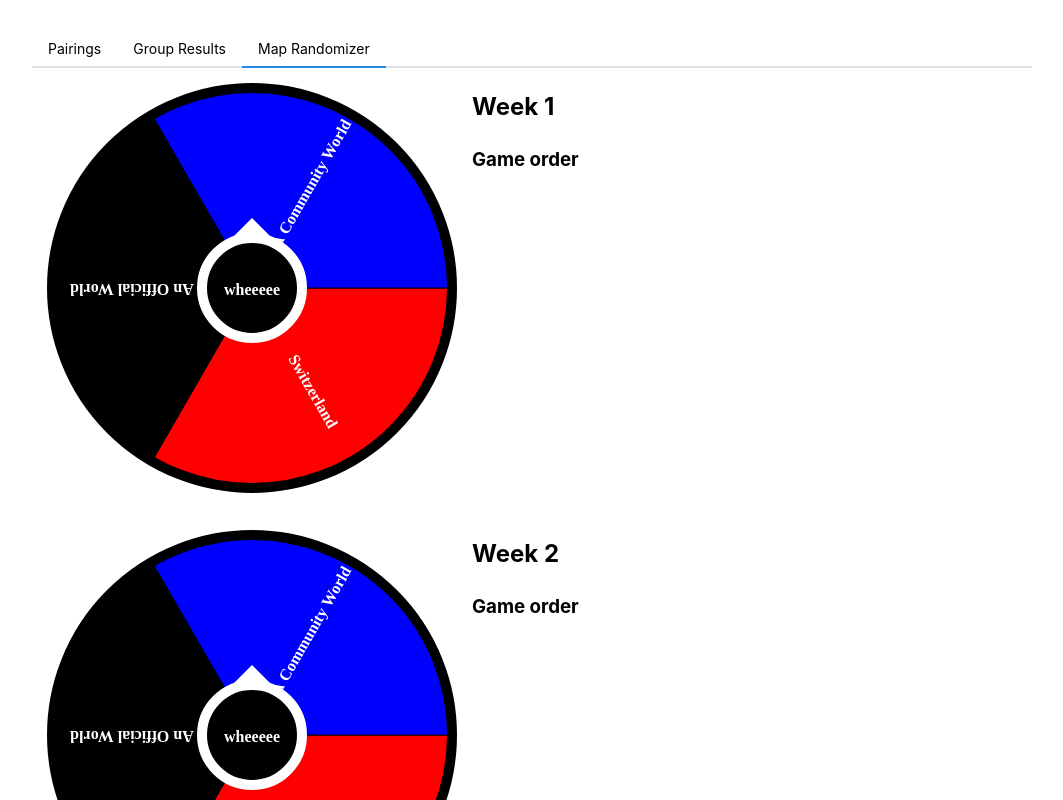
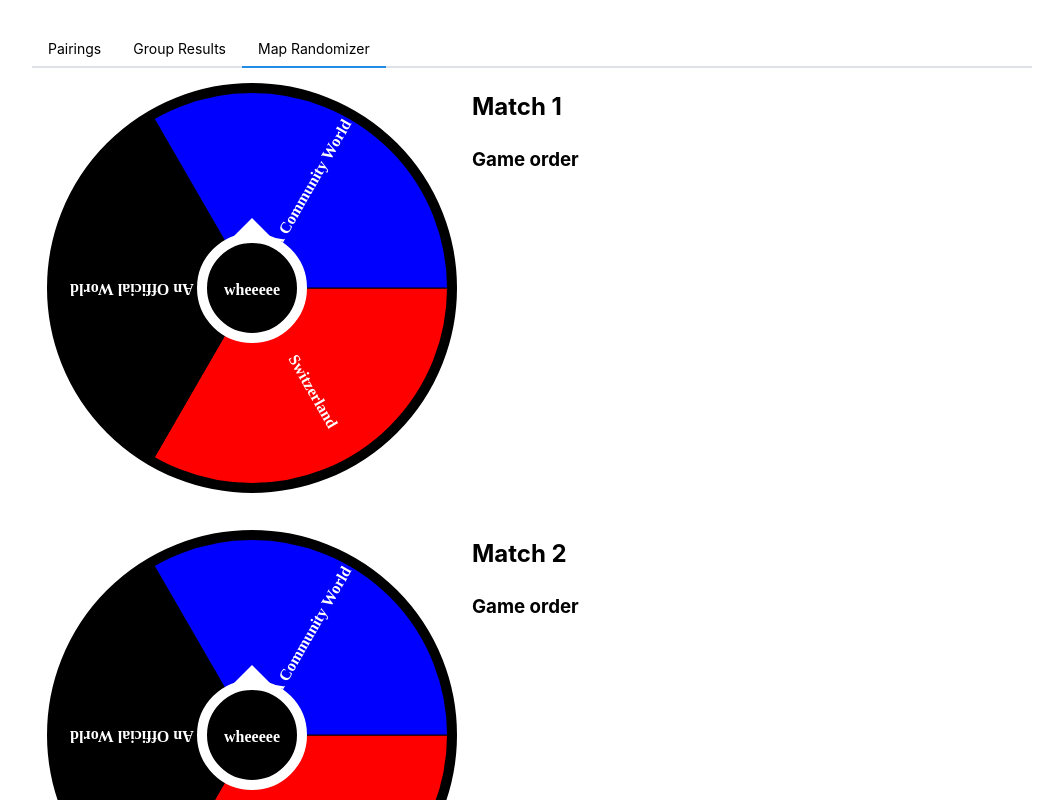
Before and after one commit to Nasicus/dgpdggtwc, a React (Vite) app: page / in a window 1280 px wide. Shown: the top 800 px of the page, without its empty margins (108-1171 px from the left). Built offline with nearby package versions, Linux system fonts and the light colour scheme.

Commit message:
rn wheels

```diff
--- a/src/mapRandomizer.tsx
+++ b/src/mapRandomizer.tsx
@@ -16,7 +16,7 @@ export const MapRandomizer: FC = () => {
       {Array(numberOfGamesToRandomize)
         .fill(0)
         .map((_, i) => (
-          <WheelWeek week={i + 1} key={i} mapsToRandomize={mapsToRandomize} />
+          <WheelMatch match={i + 1} key={i} mapsToRandomize={mapsToRandomize} />
         ))}
     </Host>
   );
@@ -27,8 +27,8 @@ const Host = styled.div`
   flex-direction: column;
 `;
 
-const WheelWeek: FC<{ week: number; mapsToRandomize: string[] }> = ({
-  week,
+const WheelMatch: FC<{ match: number; mapsToRandomize: string[] }> = ({
+  match,
   mapsToRandomize: initialMaps,
 }) => {
   const [maps, setMaps] = useState(initialMaps);
@@ -52,7 +52,7 @@ const WheelWeek: FC<{ week: number; mapsToRandomize: string[] }> = ({
         disabled={!canSpin || maps.length <= 1}
       />
       <div>
-        <h2>Week {week}</h2>
+        <h2>Match {match}</h2>
         <h3>Game order</h3>
         <ol onClick={handleNext}>
           {pickedMaps.map((m) => (
```
